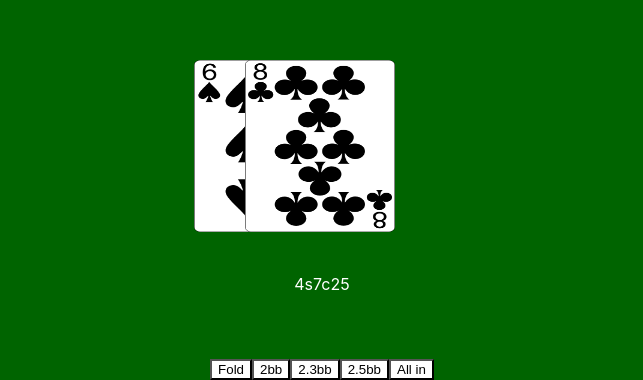
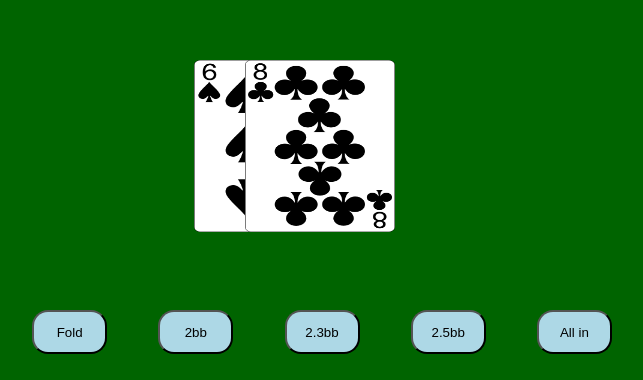
Before and after one commit to Riba12/PFT, a React (Create React App) app: page / in a window 1280 px wide. Shown: the part 420-800 px from the top of the page, without its empty margins (318-961 px from the left). Built offline with nearby package versions, Linux system fonts and the light colour scheme.

Commit message:
added styles bt

```diff
--- a/src/App.js
+++ b/src/App.js
@@ -6,6 +6,7 @@ import Cartas from './components/Cartas';
 function App() {
   const cartas = ["2", "3", "4", "5", "6", "7", "8", "9", "T", "J", "Q", "K", "A"];
   const naipes = ["c", "d", "s", "h"];
+  const posicoes = ["EP","EP1","MP","LJ","HJ","CO","BT","SB","BB"]
   const [mao, setMao] = useState([]);
   const [testemao,setTestemao] = useState([])
 
--- a/src/components/Botao/botao.css
+++ b/src/components/Botao/botao.css
@@ -1,3 +1,8 @@
 .botao{
-    background-color: white;
+    background-color: lightblue;
+    margin: 2%;
+    width: 75px;
+    border-radius: 16px;
+    border-color: black;
+    padding: 1%;
 }
```
